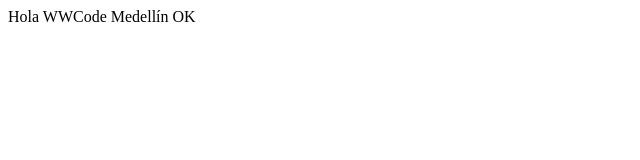
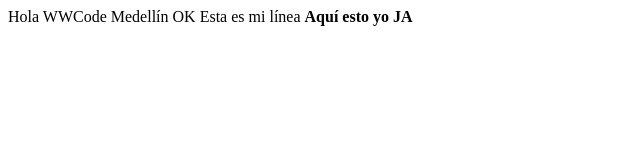
Before and after one commit to jessicaalmir/test, a plain HTML site: page index.html in a window 1280 px wide. Shown: the whole page, without its empty margins (0-640 px from the left). Drawn offline with Linux system fonts and the light colour scheme.

Commit message:
cambios Jessica

```diff
--- a/index.html
+++ b/index.html
@@ -8,5 +8,7 @@
 </head>
 <body>
     Hola WWCode Medellín OK
+
+    Esta es mi línea <b>Aquí esto yo JA</b>
 </body>
 </html>
```
